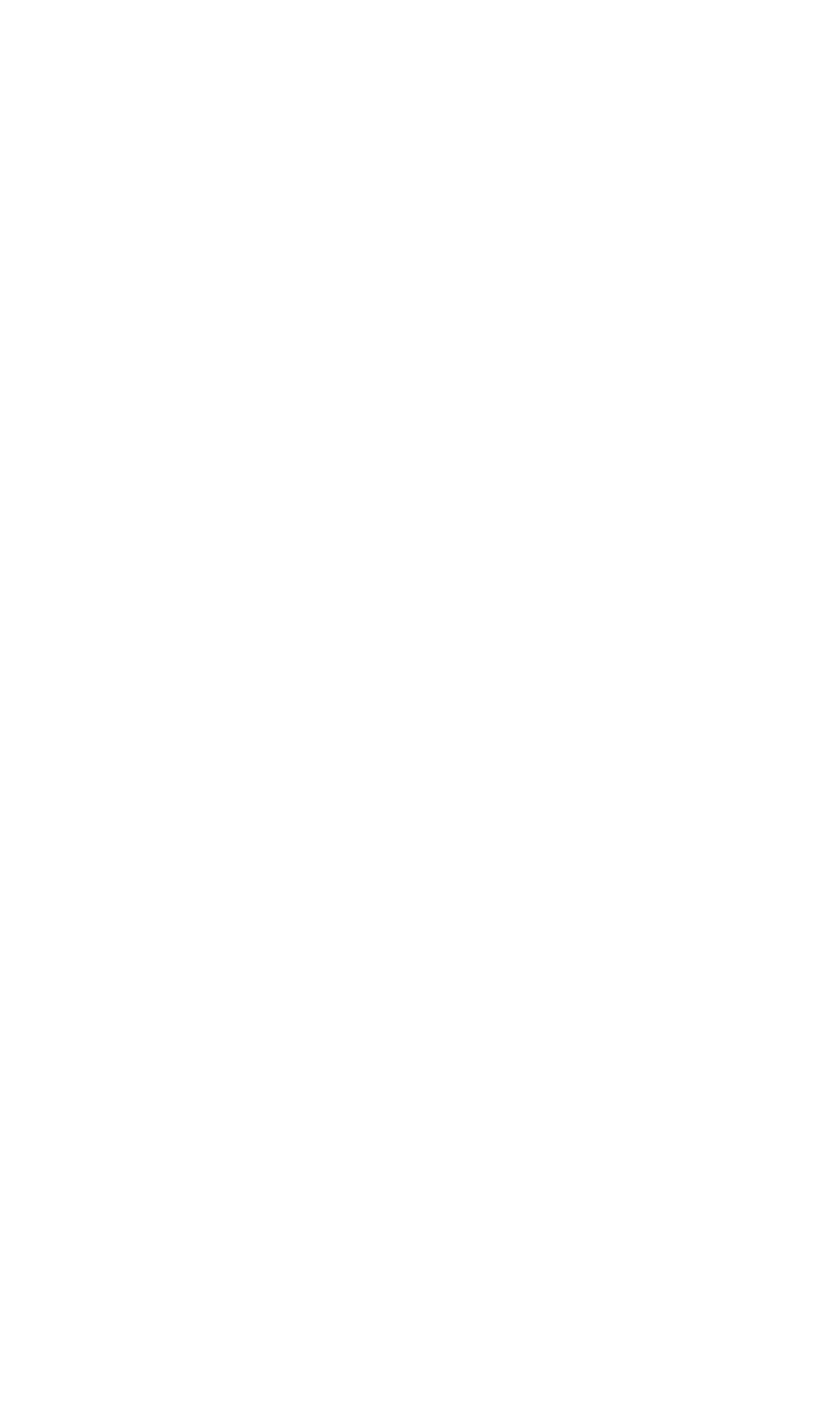
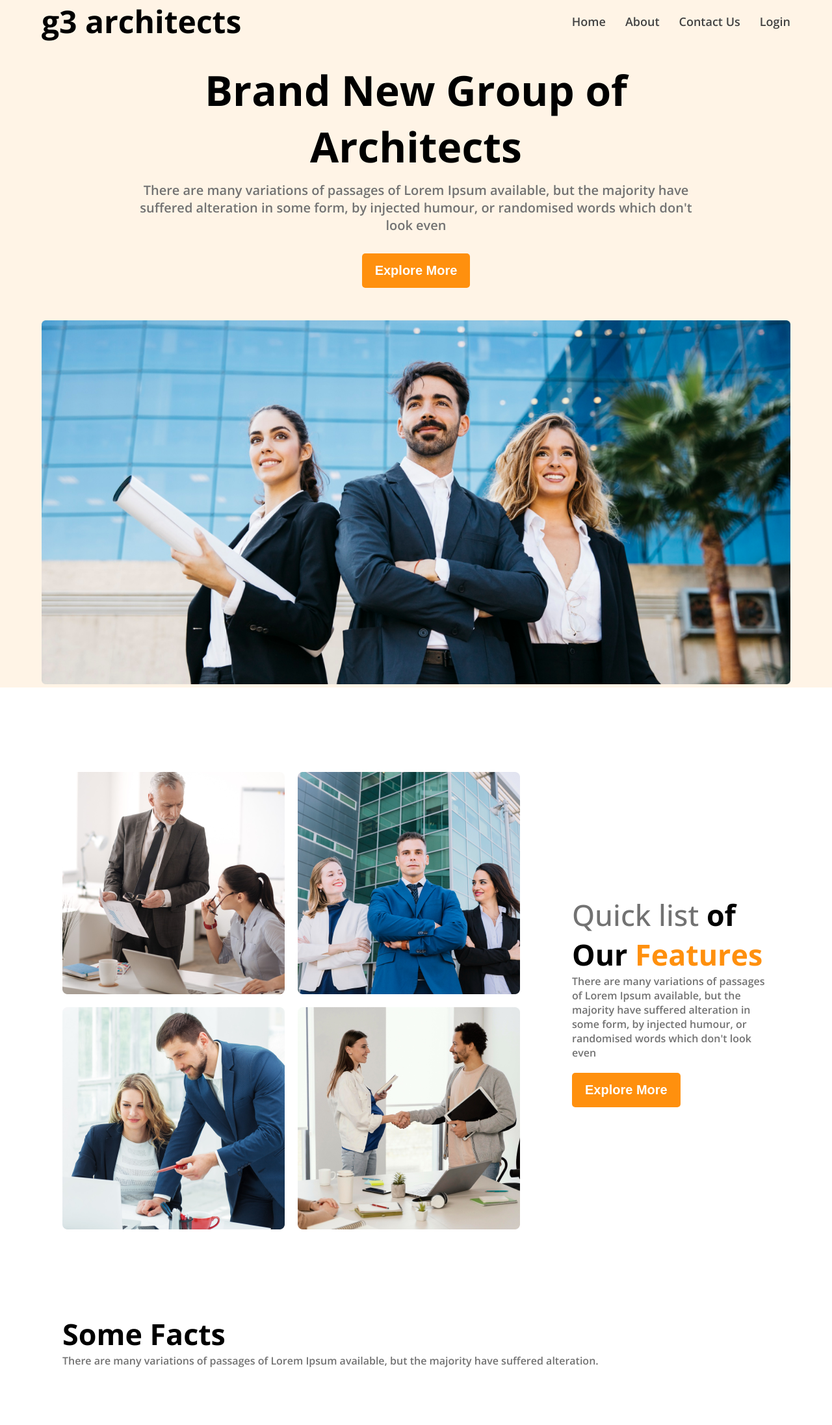
Before and after one commit to Ismailhossin/g3-architects-, a plain HTML site: page index.html in a window 1280 px wide. Shown: the whole page at 65% size. Before the commit the page ends 800 px from the top, so only its background shows below. Drawn offline with nearby package versions, Linux system fonts and the light colour scheme.

Commit message:
added responsive design

```diff
--- a/index.html
+++ b/index.html
@@ -1,19 +1,92 @@
 <!DOCTYPE html>
 <html lang="en">
-<head>
-    <meta charset="UTF-8">
-    <meta name="viewport" content="width=device-width, initial-scale=1.0">
+  <head>
+    <meta charset="UTF-8" />
+    <meta name="viewport" content="width=device-width, initial-scale=1.0" />
+    <link rel="stylesheet" href="style.css" />
     <title>g3 architects</title>
-</head>
-<body>
-    <header>
+  </head>
+  <body class="open-sans-fonts">
+    <!-- header section -->
+    <header class="bg-light">
+      <nav class="navbar display-flex">
+        <h1 class="brand">g3 architects</h1>
+        <ul class="nav-links display-flex">
+          <li class="nav-item">
+            <a href="#" class="nav-link text-gray">Home</a>
+          </li>
+          <li class="nav-item">
+            <a href="#" class="nav-link text-gray">About</a>
+          </li>
+          <li class="nav-item">
+            <a href="#" class="nav-link text-gray">Contact Us</a>
+          </li>
+          <li class="nav-item">
+            <a href="#" class="nav-link text-gray">Login</a>
+          </li>
+        </ul>
+      </nav>
+      <div class="banner">
+        <div class="banner-content">
+          <h1 class="banner-title">Brand New Group of Architects</h1>
+          <p class="banner-description text-light-gray">
+            There are many variations of passages of Lorem Ipsum available, but
+            the majority have suffered alteration in some form, by injected
+            humour, or randomised words which don't look even
+          </p>
+          <button class="btn btn-primary">Explore More</button>
+        </div>
+        <img class="banner-img" src="images/banner.png" alt="" />
+      </div>
+    </header>
+    <!-- main section -->
+    <main>
+      <!-- teams  -->
+        <section class="teams display-flex">
+            <div class="team-img-container">
+                <img src="images/team1.png" alt="two architect dissussing about design">
+                <img src="images/team2.png" alt="">
+                <img src="images/team3.png" alt="">
+                <img src="images/team4.png" alt="">
+            </div>
+            <div class="our-features">
+                <h2 class="section-title"><span class="text-light-gray" id="quick-list">Quick list</span> of Our <span class="text-primary">Features</span></h2>
+                <p class="text-light-gray">There are many variations of passages of Lorem Ipsum available, but the majority have suffered alteration in some form, by injected humour, or randomised words which don't look even</p>
+                <button class="btn btn-primary">Explore More</button>
+            </div>
+        </section>
+        <!-- feaftures will enjoy -->
+         <section>
 
-    </header>
-    <main>
-
+         </section>
+         <!-- some facts -->
+          <section class="some-facts">
+            <h2 class="section-title">Some Facts</h2>
+            <p class="text-light-gray">There are many variations of passages of Lorem Ipsum available, but the majority have suffered alteration.</p>
+            <div class="facts-container">
+              <div class="facts">
+                <img src="" alt="" class="facts-icon">
+                <h3 class="facts-number"></h3>
+                <p class="facts-name"></p>
+              </div>
+              <div class="facts">
+                <img src="" alt="" class="facts-icon">
+                <h3 class="facts-number"></h3>
+                <p class="facts-name"></p>
+              </div>
+              <div class="facts">
+                <img src="" alt="" class="facts-icon">
+                <h3 class="facts-number"></h3>
+                <p class="facts-name"></p>
+              </div>
+              <div class="facts">
+                <img src="" alt="" class="facts-icon">
+                <h3 class="facts-number"></h3>
+                <p class="facts-name"></p>
+              </div>
+            </div>
+          </section>
     </main>
-    <footer>
-
-    </footer>
-</body>
+    <footer></footer>
+  </body>
 </html>
--- /dev/null
+++ b/style.css
@@ -0,0 +1,140 @@
+@import url('https://fonts.googleapis.com/css2?family=Open+Sans:ital,wght@0,300..800;1,300..800&display=swap');
+
+
+.open-sans-fonts{
+  font-family: "Open Sans", sans-serif;
+  font-optical-sizing: auto;
+  font-weight: 600;
+  font-style: normal;
+  font-variation-settings: "wdth" 100;
+}
+
+
+/* shared style */
+*{
+  margin: 0;
+  padding: 0;
+  box-sizing: border-box;
+}
+.display-flex{
+  display: flex;
+}
+/* dark 1 */
+.text-gray{
+    color: #424242;
+}
+/* dark 3 */
+.text-light-gray{
+    color: #727272;
+}
+.bg-light{
+    background-color: rgba(255, 144, 14, 0.1);
+}
+.btn-primary{
+    background-color: #FF900E;
+    color: white;
+    padding: 15px 20px;
+    border: none;
+    border-radius: 5px;
+    font-size: 1.25rem;
+    cursor: pointer;
+    font-weight: 600;
+    margin: 20px 0 0;
+}
+main > section{
+    margin-top: 130px;
+}
+.text-primary{
+    color: #FF900E;
+}
+.section-title{
+    font-size: 2.8rem;
+    font-weight: 700;
+}
+/* header section */
+/* navbar style */
+.navbar{
+    justify-content: space-between;
+    align-items: center;
+}
+.brand{
+    font-size: 3rem;
+    font-weight: 700;
+}
+.nav-item{
+    list-style: none;
+    margin-left: 30px;
+}
+.nav-link{
+    text-decoration: none;
+    font-size: 18px;
+}
+.navbar, .banner{
+    max-width: 90%;
+    margin: 0 auto;
+}
+/* banner style */
+.banner-content{
+    max-width: 850px;
+    margin: 0  auto 50px;
+    text-align: center;
+    padding: 30px 0 0;
+}
+.banner-title{
+    font-size: 4rem;
+    font-weight: 700;
+}
+.banner-description{
+    font-size: 1.25rem;
+    margin: 10px 0;
+}
+.banner .banner-img{
+    width: 100%;
+}
+/* main section */
+/* team style */
+main{
+    max-width: 85%;
+    margin: 0 auto;
+}
+.teams{
+    align-items: center;
+}
+.team-img-container{
+    display: grid;
+    grid-template-columns: repeat(2, 1fr);
+    gap: 20px;
+}
+.our-features{
+    margin-left: 80px;
+}
+
+#quick-list{
+    font-weight: 500;
+}
+
+/* smail device responsive */
+@media screen and (max-width: 576px) {
+    .navbar,
+    .nav-links,
+    .teams{
+        flex-direction: column;
+    }
+    .team-img-container{
+        grid-template-columns: repeat(1, 1fr);
+    }
+    .our-features{
+        margin-left: 50px;
+    }
+}
+
+
+/* medium device responsive */
+@media screen and (min-width: 577px) and (max-width: 992px) {
+    .teams{
+        flex-direction: column;
+    }
+    .our-features{
+        margin-left: 50px;
+    }
+}
```
